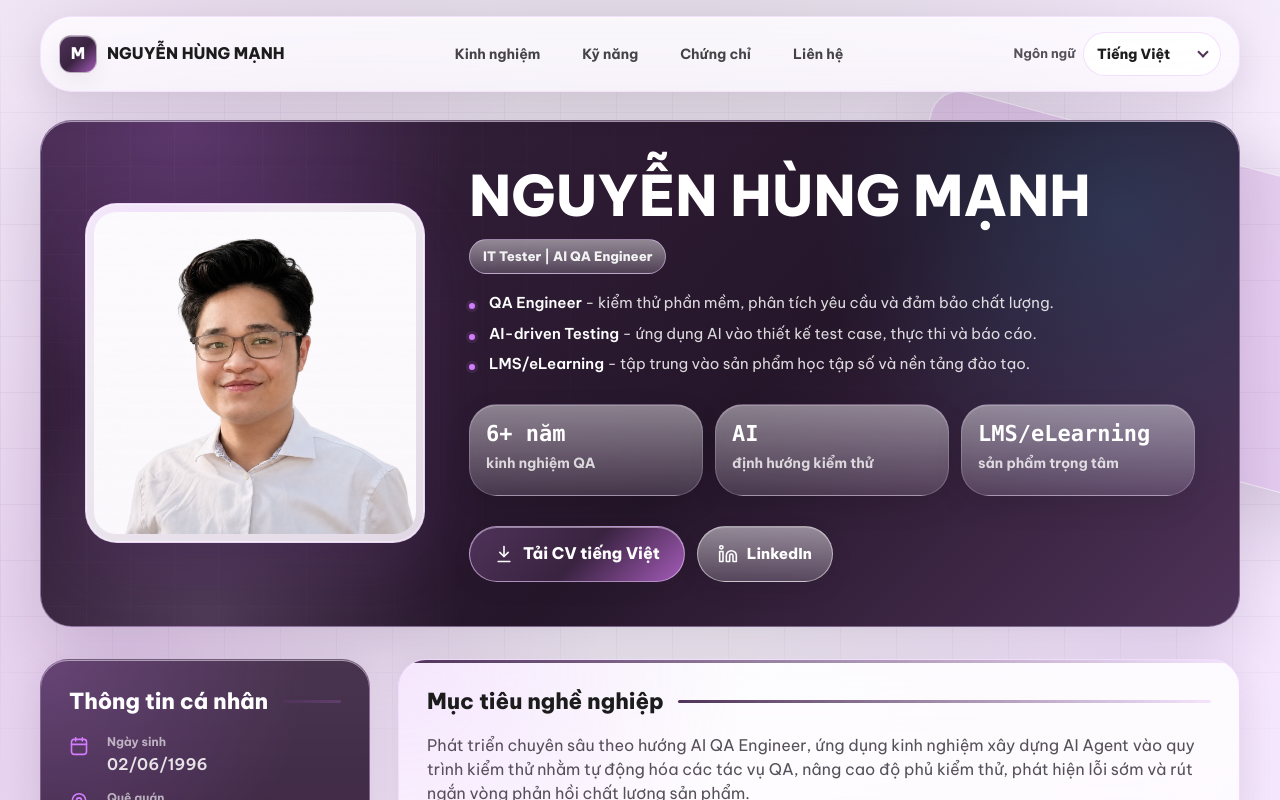
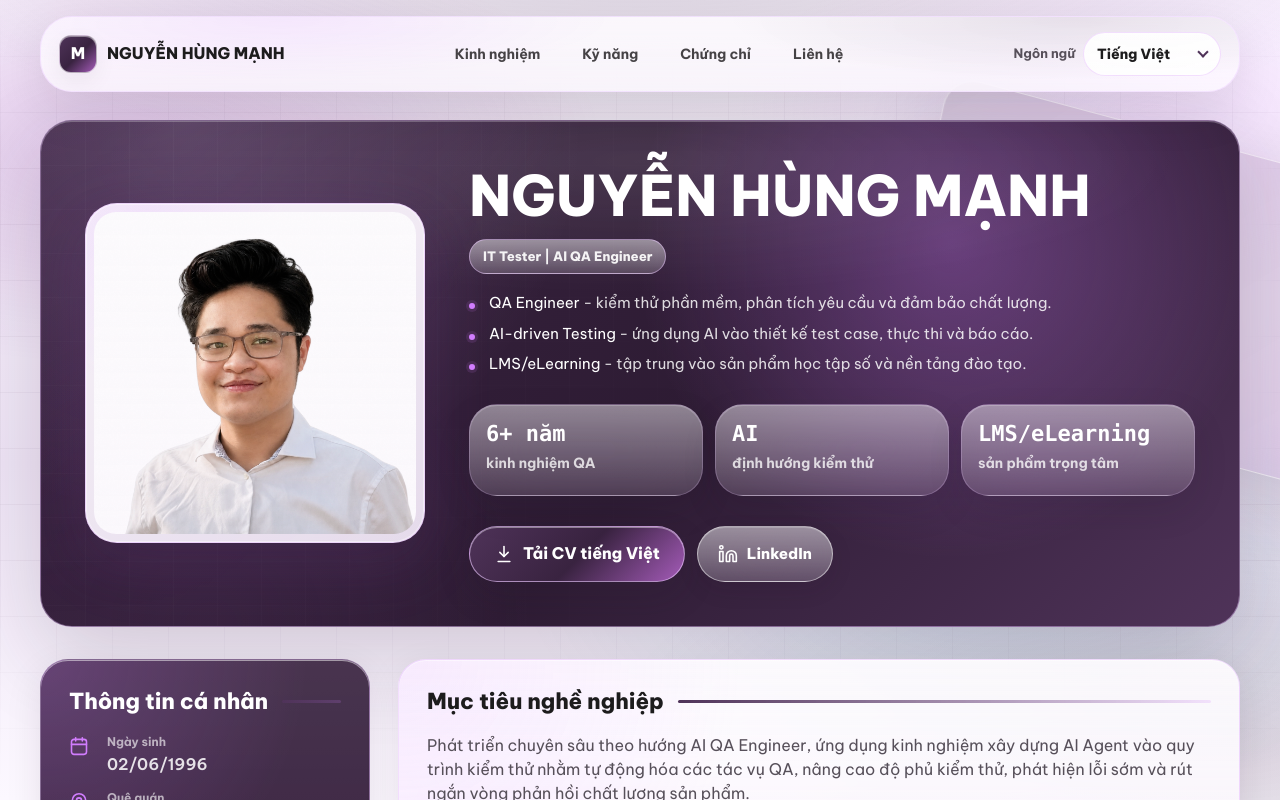
Before and after one commit to hungmanh0206/nguyenhungmanh-cv, a Next.js app: page / in a window 1280 px wide. Shown: the top 800 px of the page. Built offline with nearby package versions, Linux system fonts and the light colour scheme.

Commit message:
Refine CV styling with aubergine reference

```diff
--- a/app/globals.css
+++ b/app/globals.css
@@ -127,7 +127,9 @@ body {
     radial-gradient(ellipse 62% 46% at 10% 18%, var(--stage-light-purple), transparent 60%),
     radial-gradient(ellipse 54% 40% at 90% 14%, var(--stage-light-lavender), transparent 60%),
     radial-gradient(ellipse 60% 42% at 78% 74%, var(--stage-light-cool), transparent 62%),
+    radial-gradient(ellipse 76% 48% at 96% 92%, var(--stage-light-deep), transparent 64%),
     linear-gradient(180deg, var(--stage-bg-base) 0%, var(--stage-bg-wash) 58%, var(--stage-bg-base) 100%);
+  background-attachment: fixed;
   color: var(--text-primary);
   font-family: "Be Vietnam Pro", "Segoe UI", Arial, sans-serif;
   font-size: 16px;
@@ -181,21 +183,23 @@ p {
     linear-gradient(var(--stage-grid-line) 1px, transparent 1px),
     linear-gradient(90deg, var(--stage-grid-line) 1px, transparent 1px);
   background-size: 56px 56px;
-  mask-image: linear-gradient(180deg, transparent 0%, #000 16%, #000 74%, transparent 100%);
+  mask-image: linear-gradient(180deg, transparent 0%, #000 18%, #000 70%, transparent 100%);
   content: "";
 }
 
 .site-shell::after {
   position: fixed;
-  top: 150px;
-  right: -12vw;
+  top: 140px;
+  right: -13vw;
   z-index: -1;
   width: min(42vw, 560px);
   height: min(24vw, 320px);
   border: 1px solid rgba(255, 255, 255, 0.62);
   border-radius: var(--radius-xl);
-  background: rgba(115, 3, 148, 0.12);
+  background: linear-gradient(135deg, rgba(79, 51, 89, 0.14), rgba(115, 3, 148, 0.1));
   box-shadow: 0 28px 80px rgba(37, 22, 42, 0.14);
+  backdrop-filter: blur(20px);
+  -webkit-backdrop-filter: blur(20px);
   transform: rotate(12deg) skewY(3deg);
   pointer-events: none;
   content: "";
@@ -206,6 +210,7 @@ p {
   top: 12px;
   z-index: 20;
   display: grid;
+  overflow: hidden;
   grid-template-columns: auto 1fr auto;
   align-items: center;
   gap: 24px;
@@ -218,8 +223,21 @@ p {
   background:
     var(--frosted-highlight),
     rgba(254, 251, 255, 0.72);
-  box-shadow: var(--shadow-md);
+  box-shadow: 0 18px 48px rgba(37, 22, 42, 0.1);
   backdrop-filter: blur(28px) saturate(140%);
+  -webkit-backdrop-filter: blur(28px) saturate(140%);
+  isolation: isolate;
+}
+
+.site-header::before {
+  position: absolute;
+  inset: 0;
+  z-index: -1;
+  background:
+    radial-gradient(ellipse 40% 120% at 20% 0%, rgba(234, 200, 254, 0.34), transparent 70%),
+    radial-gradient(ellipse 40% 120% at 86% 0%, rgba(79, 51, 89, 0.12), transparent 72%);
+  pointer-events: none;
+  content: "";
 }
 
 .wordmark {
@@ -417,32 +435,56 @@ p {
   position: relative;
   isolation: isolate;
   display: grid;
+  overflow: hidden;
   grid-template-columns: 340px minmax(0, 1fr);
   gap: 44px;
   width: min(1200px, calc(100% - 32px));
   margin: 28px auto 0;
   padding: 44px;
-  border: 1px solid var(--frosted-border-plum);
+  border: 1px solid rgba(234, 200, 254, 0.42);
   border-radius: var(--radius-xl);
   background:
-    radial-gradient(circle at 12% 0%, rgba(209, 125, 254, 0.25), transparent 24%),
-    radial-gradient(circle at 90% 18%, rgba(47, 138, 183, 0.22), transparent 26%),
-    radial-gradient(circle at 14% 100%, rgba(234, 200, 254, 0.18), transparent 22%),
-    linear-gradient(135deg, var(--color-deep-plum) 0%, var(--color-plum-shadow) 58%, #4f3359 100%);
+    radial-gradient(circle at 76% 24%, rgba(209, 125, 254, 0.34), transparent 32%),
+    radial-gradient(circle at 12% 0%, rgba(234, 200, 254, 0.22), transparent 34%),
+    radial-gradient(circle at 14% 100%, rgba(79, 51, 89, 0.24), transparent 28%),
+    linear-gradient(135deg, var(--color-deep-plum) 0%, #2e1c34 56%, var(--color-aubergine) 100%);
   color: var(--white);
-  box-shadow: var(--shadow-lg);
+  box-shadow:
+    0 30px 90px rgba(37, 22, 42, 0.18),
+    0 1px 0 rgba(255, 255, 255, 0.26) inset;
+  backdrop-filter: var(--frosted-blur);
+  -webkit-backdrop-filter: var(--frosted-blur);
+}
+
+.hero-section > * {
+  position: relative;
+  z-index: 1;
+}
+
+.hero-section::before {
+  position: absolute;
+  inset: 0;
+  z-index: 0;
+  opacity: 0.72;
+  background:
+    conic-gradient(from 214deg at 50% -20%, transparent 0deg, rgba(79, 51, 89, 0.18) 24deg, transparent 48deg, rgba(209, 125, 254, 0.12) 72deg, transparent 106deg),
+    radial-gradient(ellipse 62% 36% at 50% 8%, rgba(255, 255, 255, 0.16), transparent 74%);
+  mask-image: linear-gradient(180deg, #000 0%, #000 62%, transparent 100%);
+  pointer-events: none;
+  content: "";
 }
 
 .hero-section::after {
   position: absolute;
-  inset: 1px;
-  z-index: -1;
-  border-radius: calc(var(--radius-xl) - 1px);
+  inset: 0;
+  z-index: 0;
+  border-radius: inherit;
   background:
     linear-gradient(90deg, rgba(255, 255, 255, 0.09) 1px, transparent 1px),
     linear-gradient(rgba(255, 255, 255, 0.06) 1px, transparent 1px);
   background-size: 44px 44px;
   mask-image: linear-gradient(120deg, rgba(0, 0, 0, 0.34), transparent 68%);
+  pointer-events: none;
   content: "";
 }
 
@@ -461,7 +503,7 @@ p {
   border-radius: var(--radius-xl);
   background:
     radial-gradient(circle at 18% 10%, rgba(234, 200, 254, 0.42), transparent 36%),
-    linear-gradient(145deg, rgba(254, 251, 255, 0.96), rgba(244, 237, 247, 0.9));
+    linear-gradient(145deg, rgba(254, 251, 255, 0.96), rgba(249, 240, 255, 0.9));
   box-shadow:
     0 20px 44px rgba(37, 22, 42, 0.2),
     0 0 0 1px rgba(255, 255, 255, 0.44) inset,
@@ -543,7 +585,7 @@ p {
 
 .hero-intro-title {
   color: var(--white);
-  font-weight: 600;
+  font-weight: 400;
 }
 
 .hero-intro-copy::before {
@@ -576,9 +618,12 @@ p {
   border-radius: var(--radius-lg);
   background:
     var(--frosted-highlight),
-    rgba(255, 255, 255, 0.07);
-  box-shadow: 0 10px 28px rgba(0, 0, 0, 0.1), 0 1px 0 rgba(255, 255, 255, 0.18) inset;
+    rgba(255, 255, 255, 0.08);
+  box-shadow:
+    0 14px 34px rgba(37, 22, 42, 0.12),
+    0 1px 0 rgba(255, 255, 255, 0.2) inset;
   backdrop-filter: var(--frosted-blur);
+  -webkit-backdrop-filter: var(--frosted-blur);
 }
 
 .hero-stats strong {
@@ -616,10 +661,10 @@ p {
   font-weight: 800;
   line-height: 1.2;
   transition:
-    transform 160ms ease,
-    background 180ms ease,
-    border-color 180ms ease,
-    box-shadow 180ms ease;
+    transform 420ms var(--motion-ease),
+    background 420ms var(--motion-ease),
+    border-color 420ms var(--motion-ease),
+    box-shadow 420ms var(--motion-ease);
   white-space: nowrap;
 }
 
@@ -639,7 +684,9 @@ p {
   border: 1px solid rgba(234, 200, 254, 0.62);
   background: var(--gradient-button-primary);
   color: var(--white);
-  box-shadow: var(--shadow-sm);
+  box-shadow:
+    0 14px 34px rgba(37, 22, 42, 0.16),
+    0 1px 0 rgba(255, 255, 255, 0.42) inset;
 }
 
 .button-primary:hover {
@@ -651,10 +698,11 @@ p {
   border: 1px solid rgba(255, 255, 255, 0.5);
   background:
     var(--frosted-highlight),
-    rgba(255, 255, 255, 0.12);
+    rgba(255, 255, 255, 0.14);
   color: var(--white);
   box-shadow: var(--shadow-sm);
   backdrop-filter: var(--frosted-blur);
+  -webkit-backdrop-filter: var(--frosted-blur);
 }
 
 .hero-actions .button-outline {
@@ -693,13 +741,14 @@ p {
   overflow: hidden;
   top: 100px;
   padding: 28px;
-  border: 1px solid rgba(234, 200, 254, 0.34);
+  border: 1px solid rgba(234, 200, 254, 0.42);
   background:
     radial-gradient(circle at 0% 0%, rgba(209, 125, 254, 0.22), transparent 36%),
     linear-gradient(180deg, rgba(255, 255, 255, 0.08), transparent 44%),
     var(--color-deep-plum);
   color: var(--white);
   backdrop-filter: var(--frosted-blur);
+  -webkit-backdrop-filter: var(--frosted-blur);
 }
 
 .section-title {
@@ -803,8 +852,16 @@ a.contact-row:hover {
   border: 1px solid var(--frosted-border-plum);
   background:
     var(--frosted-highlight),
-    var(--frosted-bg);
+    rgba(255, 255, 255, 0.76);
   backdrop-filter: var(--frosted-blur);
+  -webkit-backdrop-filter: var(--frosted-blur);
+}
+
+.section-card > *,
+.timeline-content > *,
+.skill-group > * {
+  position: relative;
+  z-index: 1;
 }
 
 .section-card {
@@ -815,9 +872,12 @@ a.contact-row:hover {
 .timeline-content::before,
 .skill-group::before {
   position: absolute;
-  inset: 0 0 auto;
-  height: 3px;
-  background: linear-gradient(90deg, var(--brand), rgba(209, 125, 254, 0.18));
+  inset: 0;
+  z-index: 0;
+  border-radius: inherit;
+  background: var(--frosted-highlight);
+  opacity: 0.44;
+  pointer-events: none;
   content: "";
 }
 
@@ -826,7 +886,7 @@ a.contact-row:hover {
   background:
     radial-gradient(circle at 0% 0%, rgba(209, 125, 254, 0.16), transparent 40%),
     var(--frosted-highlight),
-    rgba(255, 255, 255, 0.78);
+    rgba(254, 251, 255, 0.82);
 }
 
 .focus-card p,
@@ -965,6 +1025,7 @@ time,
     var(--frosted-highlight),
     rgba(249, 240, 255, 0.66);
   color: var(--ink-900);
+  box-shadow: 0 8px 22px rgba(37, 22, 42, 0.06);
   transition:
     transform 160ms ease,
     border-color 180ms ease,
@@ -1028,7 +1089,8 @@ time,
 
 .skill-group:nth-child(3)::before,
 .skill-group:nth-child(5)::before {
-  background: linear-gradient(90deg, var(--brand), rgba(209, 125, 254, 0.18));
+  background: var(--frosted-highlight);
+  opacity: 0.44;
 }
 
 .split-section {
@@ -1046,7 +1108,7 @@ time,
   background:
     radial-gradient(circle at 0% 0%, rgba(209, 125, 254, 0.14), transparent 34%),
     var(--frosted-highlight),
-    rgba(255, 255, 255, 0.78);
+    rgba(254, 251, 255, 0.82);
 }
 
 .education-credential {
@@ -1193,7 +1255,7 @@ time,
   margin-top: 2px;
   padding: 6px 10px;
   border: 1px solid rgba(234, 200, 254, 0.58);
-  border-radius: var(--radius-md);
+  border-radius: var(--radius-pill);
   background:
     var(--frosted-highlight),
     rgba(249, 240, 255, 0.72);
@@ -1202,7 +1264,7 @@ time,
   font-size: 12px;
   font-weight: 800;
   line-height: 1.2;
-  box-shadow: none;
+  box-shadow: 0 8px 22px rgba(37, 22, 42, 0.06);
   white-space: nowrap;
   transition:
     transform 160ms ease,
@@ -1235,7 +1297,7 @@ time,
   padding: 24px;
   background:
     radial-gradient(circle at 18% 16%, rgba(209, 125, 254, 0.26), transparent 30%),
-    rgba(37, 22, 42, 0.6);
+    rgba(37, 22, 42, 0.66);
   backdrop-filter: blur(18px) saturate(120%);
   animation: modal-backdrop-in 180ms ease-out both;
 }
@@ -1255,13 +1317,14 @@ time,
   border: 1px solid rgba(234, 200, 254, 0.5);
   border-radius: var(--radius-xl);
   background:
-    radial-gradient(circle at 0% 0%, rgba(209, 125, 254, 0.16), transparent 32%),
-    var(--frosted-highlight),
-    rgba(254, 251, 255, 0.88);
+    radial-gradient(circle at 0% 0%, rgba(209, 125, 254, 0.1), transparent 32%),
+    var(--frosted-highlight),
+    rgba(254, 251, 255, 0.96);
   box-shadow:
     0 32px 80px rgba(37, 22, 42, 0.28),
     0 1px 0 rgba(255, 255, 255, 0.55) inset;
-  backdrop-filter: var(--frosted-blur);
+  backdrop-filter: blur(30px) saturate(125%);
+  -webkit-backdrop-filter: blur(30px) saturate(125%);
   transform-origin: center 42%;
   animation: modal-panel-in 220ms cubic-bezier(0.16, 1, 0.3, 1) both;
 }
@@ -1282,7 +1345,7 @@ time,
   position: absolute;
   inset: 0 0 auto;
   height: 5px;
-  background: linear-gradient(90deg, var(--brand), var(--color-iris-light), var(--color-channel-blue));
+  background: linear-gradient(90deg, var(--brand), var(--color-iris-light), rgba(234, 200, 254, 0.26));
   content: "";
 }
 
@@ -1349,7 +1412,7 @@ time,
 .modal-body .skill-group {
   background:
     var(--frosted-highlight),
-    rgba(255, 255, 255, 0.78);
+    rgba(255, 255, 255, 0.9);
 }
 
 .modal-body .timeline::before {
@@ -1371,7 +1434,7 @@ time,
   border-radius: var(--radius-lg);
   background:
     var(--frosted-highlight),
-    rgba(255, 255, 255, 0.78);
+    rgba(255, 255, 255, 0.9);
   box-shadow: var(--shadow-sm);
   backdrop-filter: var(--frosted-blur);
 }
@@ -1423,7 +1486,7 @@ time,
   border-radius: var(--radius-lg);
   background:
     var(--frosted-highlight),
-    rgba(255, 255, 255, 0.82);
+    rgba(255, 255, 255, 0.92);
   box-shadow: var(--shadow-md);
   backdrop-filter: var(--frosted-blur);
 }
@@ -1437,7 +1500,7 @@ time,
   border-bottom: 1px solid rgba(234, 200, 254, 0.38);
   background:
     var(--frosted-highlight),
-    rgba(249, 240, 255, 0.72);
+    rgba(249, 240, 255, 0.88);
 }
 
 .preview-actions {
```
